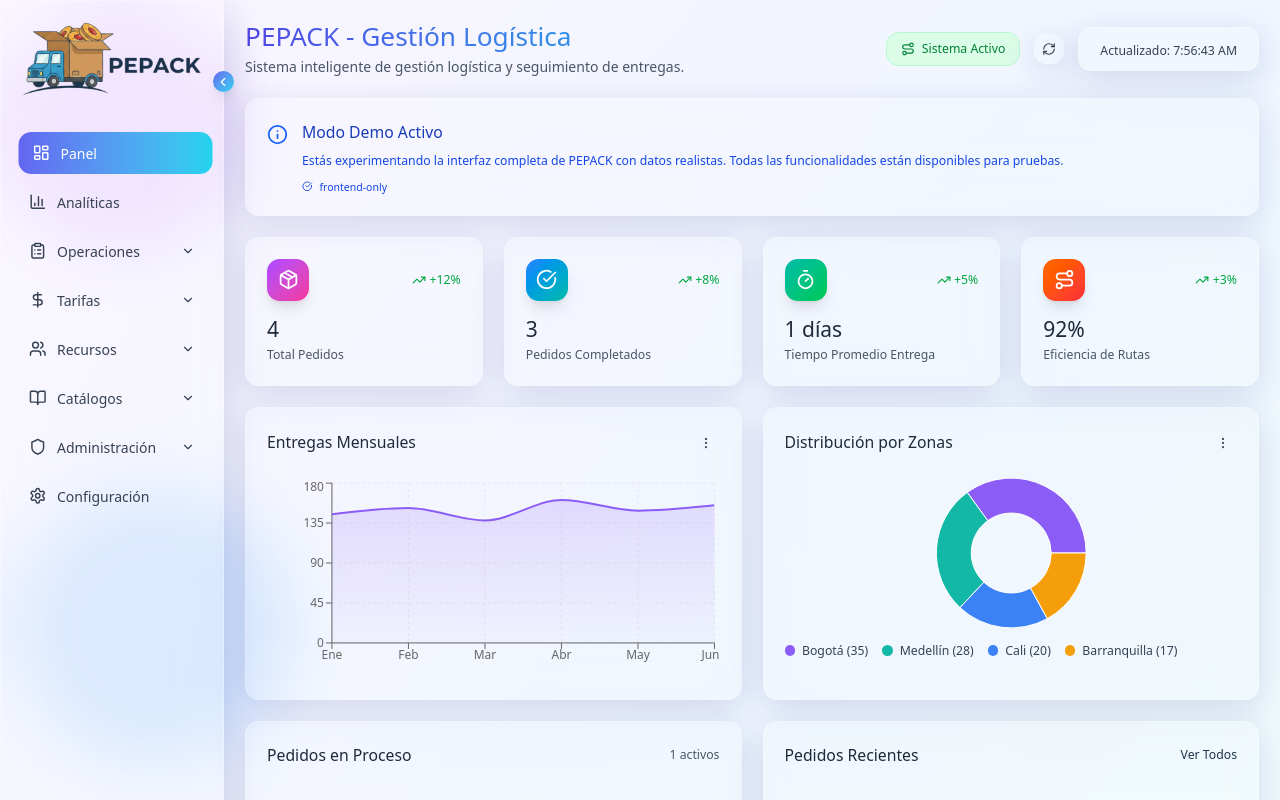
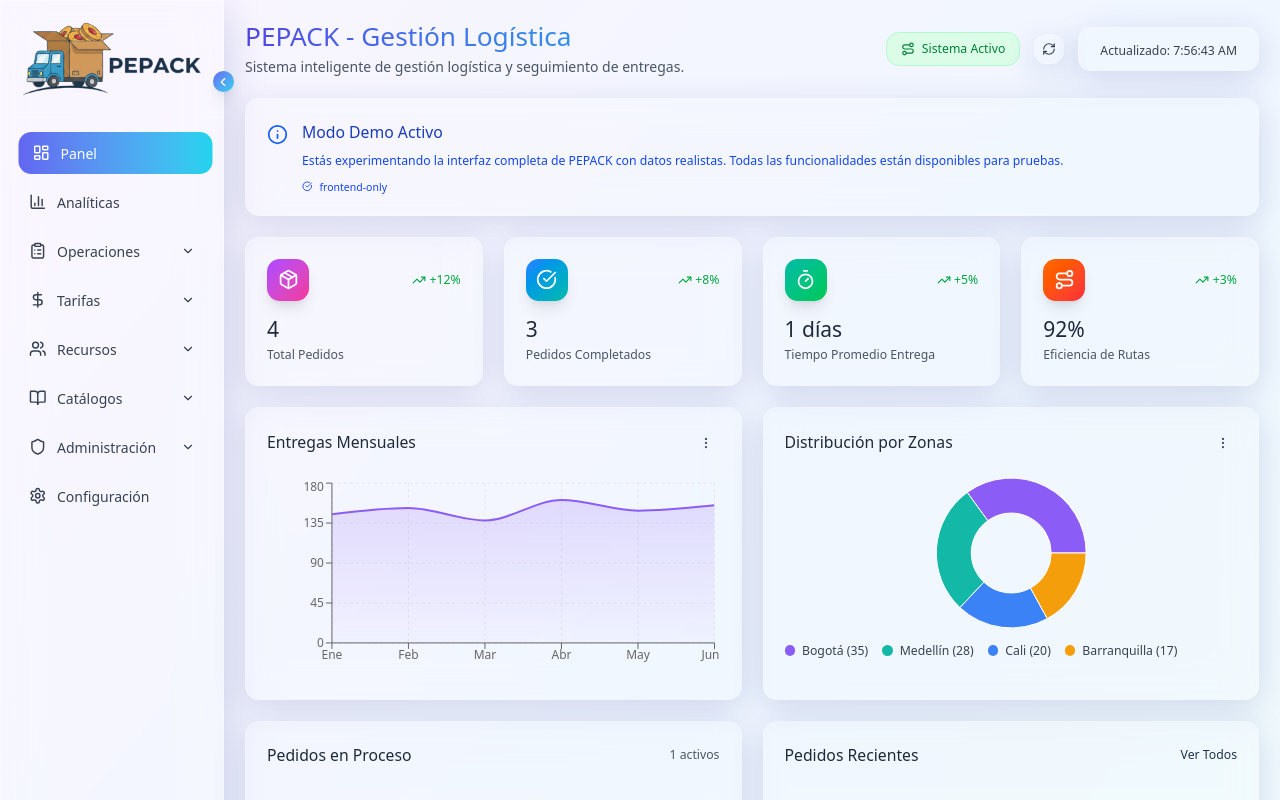
Before and after one commit to martinmalgor04/dsw-2025, a React (Vite) app in the folder frontend/: page / in a window 1280 px wide. Shown: the top 800 px of the page. Built offline with nearby package versions, Linux system fonts and the light colour scheme.

Commit message:
se quitaron manchas decorativas molestas

```diff
--- a/frontend/src/App.tsx
+++ b/frontend/src/App.tsx
@@ -43,12 +43,6 @@
 
   return (
     <div className="min-h-screen bg-gradient-to-br from-purple-50 via-blue-50 to-teal-50">
-      {/* Background Pattern */}
-      <div className="fixed inset-0 opacity-30 pointer-events-none">
-        <div className="absolute top-0 left-0 w-72 h-72 bg-purple-300 rounded-full mix-blend-multiply filter blur-xl animate-blob"></div>
-        <div className="absolute bottom-0 left-0 w-72 h-72 bg-blue-300 rounded-full mix-blend-multiply filter blur-xl animate-blob animation-delay-4000"></div>
-      </div>
-
       {/* Mobile Header */}
       <header className="lg:hidden fixed top-0 left-0 right-0 z-30 p-4" style={glassStyle}>
         <div className="flex items-center justify-between">
```
